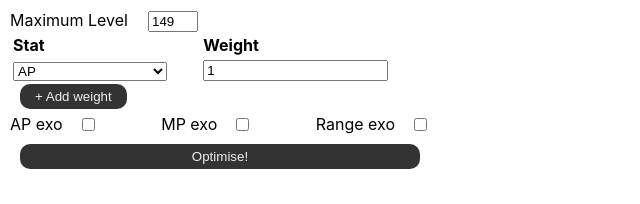
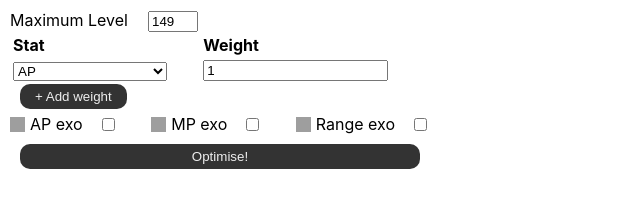
Before and after one commit to corwinkuiper/dofus_set, a React (Create React App) app in the folder web/: page / in a window 1280 px wide. Shown: the top 204 px of the page, without its empty margins (0-640 px from the left). Built offline with nearby package versions, Linux system fonts and the light colour scheme; grey boxes are pictures that could not be loaded.

Commit message:
Add little icons in the exo boxes

```diff
--- a/web/src/App.css
+++ b/web/src/App.css
@@ -182,4 +182,9 @@ button:hover {
 
 .exo-checkbox label {
     padding-right: 15px;
+    display: flex;
 }
+
+.exo-checkbox label .stat-icon {
+    margin-right: 5px;
+}
--- a/web/src/WeightsSelector.tsx
+++ b/web/src/WeightsSelector.tsx
@@ -1,5 +1,6 @@
 import React from 'react'
 import * as DofusStats from './dofus/stats'
+import { StatIcon } from './App/StatIcon';
 
 class StatSelector extends React.Component<{ onStatChange: (statId: number) => void, value: number }> {
   constructor(props: { onStatChange: (statId: number) => void, value: number }) {
@@ -80,15 +81,24 @@ export function ExoSelector({ exoOptions, updateExoOptions }: { exoOptions: ExoO
   return (
     <div className="exo-selector">
       <div className="exo-checkbox">
-        <label htmlFor="ap-exo">AP exo</label>
+        <label htmlFor="ap-exo">
+          <StatIcon statIndex={0} />
+          AP exo
+        </label>
         <input type="checkbox" id="ap-exo" checked={exoOptions.apExo} onChange={() => toggleExoValue('apExo')} />
       </div>
       <div className="exo-checkbox">
-        <label htmlFor="mp-exo">MP exo</label>
+        <label htmlFor="mp-exo">
+          <StatIcon statIndex={1} />
+          MP exo
+        </label>
         <input type="checkbox" id="mp-exo" checked={exoOptions.mpExo} onChange={() => toggleExoValue('mpExo')} />
       </div>
       <div className="exo-checkbox">
-        <label htmlFor="range-exo">Range exo</label>
+        <label htmlFor="range-exo">
+          <StatIcon statIndex={2} />
+          Range exo
+        </label>
         <input type="checkbox" id="range-exo" checked={exoOptions.rangeExo} onChange={() => toggleExoValue('rangeExo')} />
       </div>
     </div>
```
